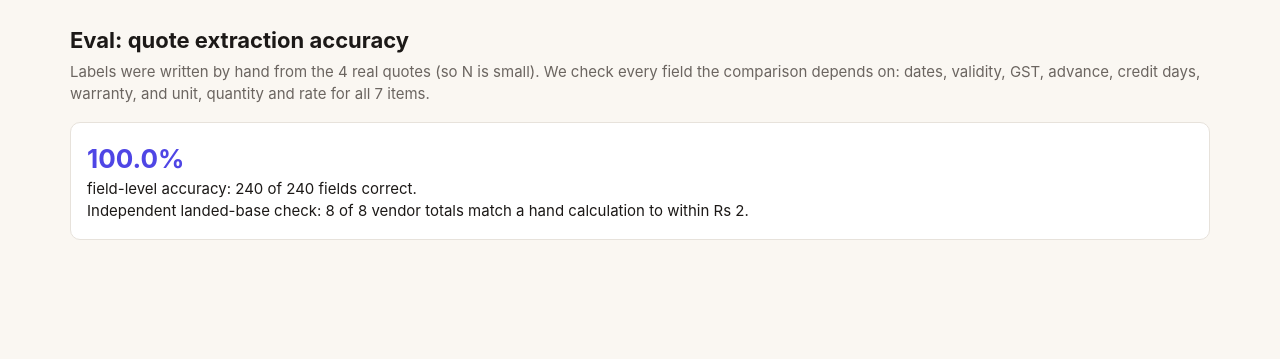
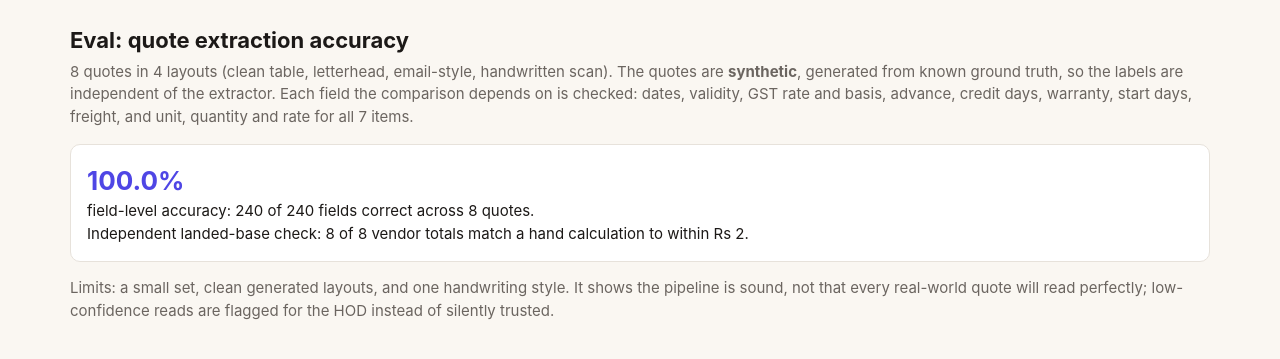
Before and after one commit to anaslari23/Vinayak-Group-AI-assisted-procurement, a FastAPI app: page /eval in a window 1280 px wide. Shown: the part 55-414 px from the top of the page. Run offline with FastAPI, Linux system fonts and the light colour scheme.

Commit message:
Eval and home pages for the synthetic demo
Co-Authored-By: Claude Sonnet 5.5 <noreply@anthropic.com>

```diff
--- a/app/templates/eval.html
+++ b/app/templates/eval.html
@@ -1,5 +1,5 @@
 {% extends "base.html" %}{% block body %}<h1>Eval: quote extraction accuracy</h1>
-<p class="sub">Labels were written by hand from the 4 real quotes (so N is small). We check every field the comparison depends on: dates, validity, GST, advance, credit days, warranty, and unit, quantity and rate for all 7 items.</p>
-<div class="card"><div class="rank">{{(res.acc*100)|round(1)}}%</div> field-level accuracy: {{res.correct}} of {{res.fields}} fields correct.<br>
+<p class="sub">{{res.n_quotes}} quotes in 4 layouts (clean table, letterhead, email-style, handwritten scan). {% if synthetic %}The quotes are <b>synthetic</b>, generated from known ground truth, so the labels are independent of the extractor.{% else %}Labels were written by hand from the real quotes.{% endif %} Each field the comparison depends on is checked: dates, validity, GST rate and basis, advance, credit days, warranty, start days, freight, and unit, quantity and rate for all 7 items.</p>
+<div class="card"><div class="rank">{{(res.acc*100)|round(1)}}%</div> field-level accuracy: {{res.correct}} of {{res.fields}} fields correct across {{res.n_quotes}} quotes.<br>
 Independent landed-base check: {{res.base_ok}} of {{res.base_n}} vendor totals match a hand calculation to within Rs 2.</div>
-{% if res.misses %}<h2>Misses</h2><ul>{% for m in res.misses %}<li>{{m}}</li>{% endfor %}</ul>{% endif %}{% endblock %}
+<p class="mut">Limits: a small set, clean generated layouts, and one handwriting style. It shows the pipeline is sound, not that every real-world quote will read perfectly; low-confidence reads are flagged for the HOD instead of silently trusted.</p>{% if res.misses %}<h2>Misses</h2><ul>{% for m in res.misses %}<li>{{m}}</li>{% endfor %}</ul>{% endif %}{% endblock %}
--- a/app/templates/home.html
+++ b/app/templates/home.html
@@ -1,5 +1,5 @@
 {% extends "base.html" %}{% block body %}
-<h1>From site requirement to vendor comparative</h1>
+{% if tender.synthetic %}<div class="banner"><b>Synthetic demo package.</b> The project, vendors, rates and vendor history here are invented. Built for the Vinayak Group procurement problem; no Vinayak data is included.</div>{% endif %}<h1>From site requirement to vendor comparative</h1>
 <p class="sub">{{tender.project}} · {{tender.package}}. The agent reads messy quotes, puts them on a like-for-like landed cost, ranks vendors with reasons, and asks the HOD. It never selects, orders or pays.</p>
 <div class="grid">
 <div class="card"><b>1-2 · Capture and item code</b><p class="mut">Form, WhatsApp text or voice note, matched to ERP item codes with duplicate flags.</p><a class="btn" href="/requirement">Open</a> <span class="mut">{{n.requirements}} saved</span></div>
```
